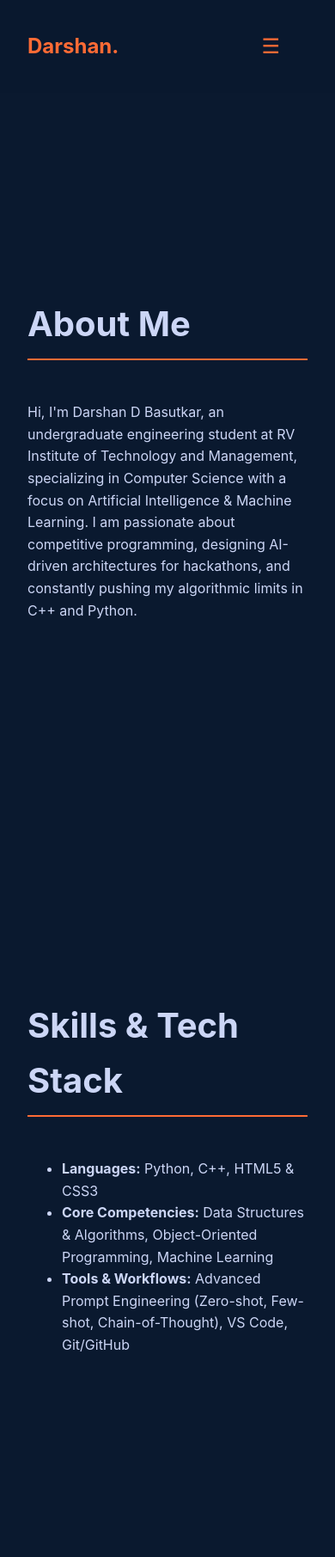
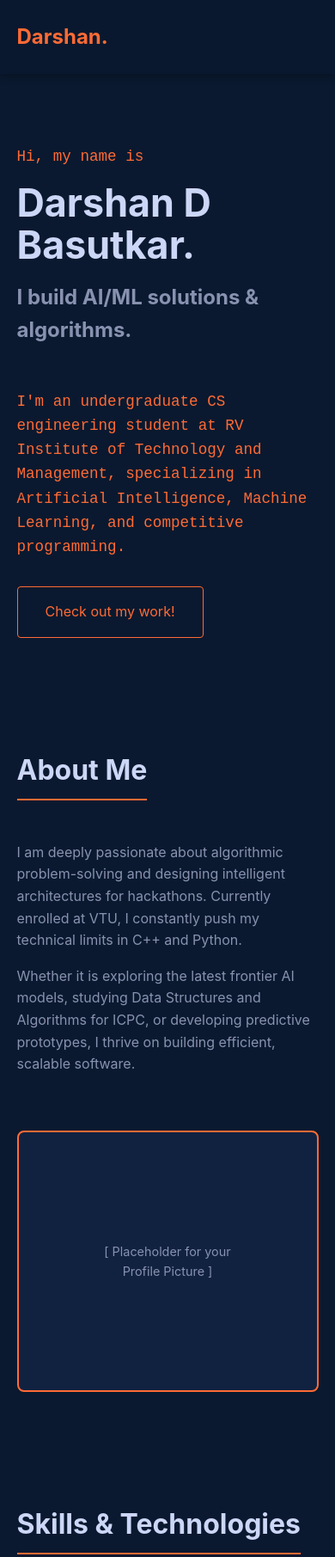
Before and after one commit to darshandbasutkar-005/darshandbasutkar-005.github.io, a plain HTML site: page index.html in a window 390 px wide. Shown: the top 1811 px of the page at 86% size. Drawn offline with Linux system fonts and the light colour scheme.

Commit message:
Refactor index.html for better styling and layout
Updated styles and structure for improved layout and responsiveness.

```diff
--- a/index.html
+++ b/index.html
@@ -7,56 +7,62 @@
     <style>
         :root {
             --bg-navy: #0a192f;
+            --bg-light-navy: #112240;
             --text-light: #ccd6f6;
+            --text-slate: #8892b0;
             --accent-orange: #ff6b35;
         }
         body {
             margin: 0;
-            font-family: -apple-system, BlinkMacSystemFont, 'Segoe UI', Roboto, Oxygen, Ubuntu, Cantarell, 'Open Sans', 'Helvetica Neue', sans-serif;
+            font-family: -apple-system, BlinkMacSystemFont, 'Segoe UI', Roboto, Oxygen, Ubuntu, Cantarell, sans-serif;
             background-color: var(--bg-navy);
-            color: var(--text-light);
+            color: var(--text-slate);
             line-height: 1.6;
             scroll-behavior: smooth;
         }
+        h1, h2, h3 { color: var(--text-light); margin-top: 0; }
+
         /* Navigation */
-        nav {
-            display: flex;
-            justify-content: space-between;
-            align-items: center;
-            padding: 1.5rem 2rem;
-            position: sticky;
-            top: 0;
-            background-color: rgba(10, 25, 47, 0.95);
-            z-index: 1000;
-        }
+        nav { display: flex; justify-content: space-between; align-items: center; padding: 1.5rem 5%; position: sticky; top: 0; background-color: rgba(10, 25, 47, 0.95); z-index: 1000; box-shadow: 0 2px 10px rgba(0,0,0,0.3); }
         .logo { font-size: 1.5rem; font-weight: bold; color: var(--accent-orange); text-decoration: none;}
         .nav-links { display: flex; gap: 2rem; }
-        .nav-links a { color: var(--text-light); text-decoration: none; transition: color 0.3s; }
+        .nav-links a { color: var(--text-light); text-decoration: none; font-size: 0.9rem; transition: color 0.3s; }
         .nav-links a:hover { color: var(--accent-orange); }
-        .menu-btn { display: none; background: none; border: none; color: var(--accent-orange); font-size: 1.5rem; cursor: pointer; }
 
-        /* Sections */
-        section { padding: 5rem 2rem; max-width: 1000px; margin: 0 auto; min-height: 80vh; display: flex; flex-direction: column; justify-content: center; }
-        h1, h2 { color: var(--text-light); }
-        h2 { margin-bottom: 2rem; font-size: 2.5rem; border-bottom: 2px solid var(--accent-orange); display: inline-block; padding-bottom: 0.5rem; }
+        /* General Section */
+        section { padding: 4rem 5%; max-width: 1000px; margin: 0 auto; }
+        h2 { font-size: 2rem; border-bottom: 2px solid var(--accent-orange); display: inline-block; padding-bottom: 0.5rem; margin-bottom: 2rem; }
+
+        /* Hero Section */
+        .hero { min-height: 70vh; display: flex; flex-direction: column; justify-content: center; align-items: flex-start; padding-top: 4rem; }
+        .hero p { color: var(--accent-orange); margin-bottom: 0; font-family: monospace; font-size: 1.1rem; }
+        .hero h1 { font-size: 4rem; margin-top: 1rem; margin-bottom: 1rem; line-height: 1.1; }
+        .hero h3 { font-size: 2rem; color: var(--text-slate); margin-bottom: 2rem; }
+        .btn { display: inline-block; padding: 1rem 2rem; background: transparent; border: 1px solid var(--accent-orange); color: var(--accent-orange); text-decoration: none; border-radius: 4px; transition: 0.3s; font-size: 1rem; cursor: pointer; }
+        .btn:hover { background: rgba(255, 107, 53, 0.1); }
+
+        /* About Section - 2 Columns */
+        .about-content { display: grid; grid-template-columns: 3fr 2fr; gap: 3rem; align-items: center; }
+        .about-image { background-color: var(--bg-light-navy); border: 2px solid var(--accent-orange); height: 300px; border-radius: 8px; display: flex; justify-content: center; align-items: center; text-align: center; color: var(--text-slate); font-size: 0.9rem; }
+
+        /* Skills Pills */
+        .skills-container { display: flex; flex-wrap: wrap; gap: 1rem; }
+        .skill-pill { background-color: var(--bg-light-navy); color: var(--text-light); padding: 0.75rem 1.5rem; border-radius: 30px; font-size: 0.95rem; border: 1px solid #233554; }
 
         /* Projects Grid */
-        .projects-grid { display: grid; grid-template-columns: repeat(auto-fit, minmax(300px, 1fr)); gap: 2rem; }
-        .card { background: #112240; padding: 2rem; border-radius: 8px; transition: transform 0.3s; border-top: 4px solid var(--accent-orange); }
+        .projects-grid { display: grid; grid-template-columns: repeat(auto-fit, minmax(300px, 1fr)); gap: 1.5rem; }
+        .card { background: var(--bg-light-navy); padding: 2rem; border-radius: 8px; border-top: 4px solid var(--accent-orange); transition: transform 0.3s; }
         .card:hover { transform: translateY(-5px); }
-        .card h3 { color: var(--text-light); margin-top: 0; }
+        .card p { font-size: 0.95rem; }
 
-        /* Contact Form */
-        .contact-form { display: flex; flex-direction: column; gap: 1rem; max-width: 500px; }
-        input, textarea { padding: 1rem; background: #112240; border: 1px solid #233554; color: var(--text-light); border-radius: 4px; font-family: inherit; }
-        button { padding: 1rem 2rem; background: transparent; border: 1px solid var(--accent-orange); color: var(--accent-orange); border-radius: 4px; cursor: pointer; transition: all 0.3s; font-size: 1rem; }
-        button:hover { background: rgba(255, 107, 53, 0.1); }
+        /* Footer */
+        footer { text-align: center; padding: 2rem; border-top: 1px solid #233554; margin-top: 4rem; font-size: 0.9rem; }
 
-        /* Mobile Responsive */
         @media (max-width: 768px) {
-            .nav-links { display: none; flex-direction: column; position: absolute; top: 100%; left: 0; right: 0; background: var(--bg-navy); padding: 2rem; text-align: center; }
-            .nav-links.active { display: flex; }
-            .menu-btn { display: block; }
+            .about-content { grid-template-columns: 1fr; }
+            .hero h1 { font-size: 2.8rem; }
+            .hero h3 { font-size: 1.5rem; }
+            .nav-links { display: none; }
         }
     </style>
 </head>
@@ -64,8 +70,7 @@
 
     <nav>
         <a href="#" class="logo">Darshan.</a>
-        <button class="menu-btn" onclick="toggleMenu()">☰</button>
-        <div class="nav-links" id="navLinks">
+        <div class="nav-links">
             <a href="#about">About</a>
             <a href="#skills">Skills</a>
             <a href="#projects">Projects</a>
@@ -73,18 +78,39 @@
         </div>
     </nav>
 
+    <section class="hero">
+        <p>Hi, my name is</p>
+        <h1>Darshan D Basutkar.</h1>
+        <h3>I build AI/ML solutions & algorithms.</h3>
+        <p style="max-width: 600px; margin-bottom: 2rem;">I'm an undergraduate CS engineering student at RV Institute of Technology and Management, specializing in Artificial Intelligence, Machine Learning, and competitive programming.</p>
+        <a href="#projects" class="btn">Check out my work!</a>
+    </section>
+
     <section id="about">
         <h2>About Me</h2>
-        <p>Hi, I'm Darshan D Basutkar, an undergraduate engineering student at RV Institute of Technology and Management, specializing in Computer Science with a focus on Artificial Intelligence & Machine Learning. I am passionate about competitive programming, designing AI-driven architectures for hackathons, and constantly pushing my algorithmic limits in C++ and Python.</p>
+        <div class="about-content">
+            <div>
+                <p>I am deeply passionate about algorithmic problem-solving and designing intelligent architectures for hackathons. Currently enrolled at VTU, I constantly push my technical limits in C++ and Python.</p>
+                <p>Whether it is exploring the latest frontier AI models, studying Data Structures and Algorithms for ICPC, or developing predictive prototypes, I thrive on building efficient, scalable software.</p>
+            </div>
+            <div class="about-image">
+                <p>[ Placeholder for your<br>Profile Picture ]</p>
+            </div>
+        </div>
     </section>
 
     <section id="skills">
-        <h2>Skills & Tech Stack</h2>
-        <ul>
-            <li><strong>Languages:</strong> Python, C++, HTML5 & CSS3</li>
-            <li><strong>Core Competencies:</strong> Data Structures & Algorithms, Object-Oriented Programming, Machine Learning</li>
-            <li><strong>Tools & Workflows:</strong> Advanced Prompt Engineering (Zero-shot, Few-shot, Chain-of-Thought), VS Code, Git/GitHub</li>
-        </ul>
+        <h2>Skills & Technologies</h2>
+        <div class="skills-container">
+            <div class="skill-pill">Python</div>
+            <div class="skill-pill">C++</div>
+            <div class="skill-pill">Machine Learning</div>
+            <div class="skill-pill">Data Structures & Algorithms</div>
+            <div class="skill-pill">Prompt Engineering</div>
+            <div class="skill-pill">HTML5 & CSS3</div>
+            <div class="skill-pill">Object-Oriented Programming</div>
+            <div class="skill-pill">Git & GitHub</div>
+        </div>
     </section>
 
     <section id="projects">
@@ -105,20 +131,16 @@
         </div>
     </section>
 
-    <section id="contact">
-        <h2>Get In Touch</h2>
-        <form class="contact-form" onsubmit="event.preventDefault(); alert('Message sent!');">
-            <input type="text" placeholder="Name" required>
-            <input type="email" placeholder="Email" required>
-            <textarea placeholder="Message" rows="5" required></textarea>
-            <button type="submit">Send Message</button>
-        </form>
+    <section id="contact" style="text-align: center; max-width: 600px;">
+        <h2 style="border-bottom: none; font-size: 2.5rem; margin-bottom: 1rem;">Get In Touch</h2>
+        <p>I'm currently looking for new opportunities and collaborations in the AI/ML space. Whether you have a question about my hackathon builds or just want to connect, my inbox is always open.</p>
+        <!-- Replace 'your-email@example.com' with your actual email -->
+        <a href="mailto:your-email@example.com" class="btn" style="margin-top: 2rem;">Say Hello</a>
     </section>
 
-    <script>
-        function toggleMenu() {
-            document.getElementById('navLinks').classList.toggle('active');
-        }
-    </script>
+    <footer>
+        <p>Built by Darshan D Basutkar</p>
+    </footer>
+
 </body>
 </html>
```
